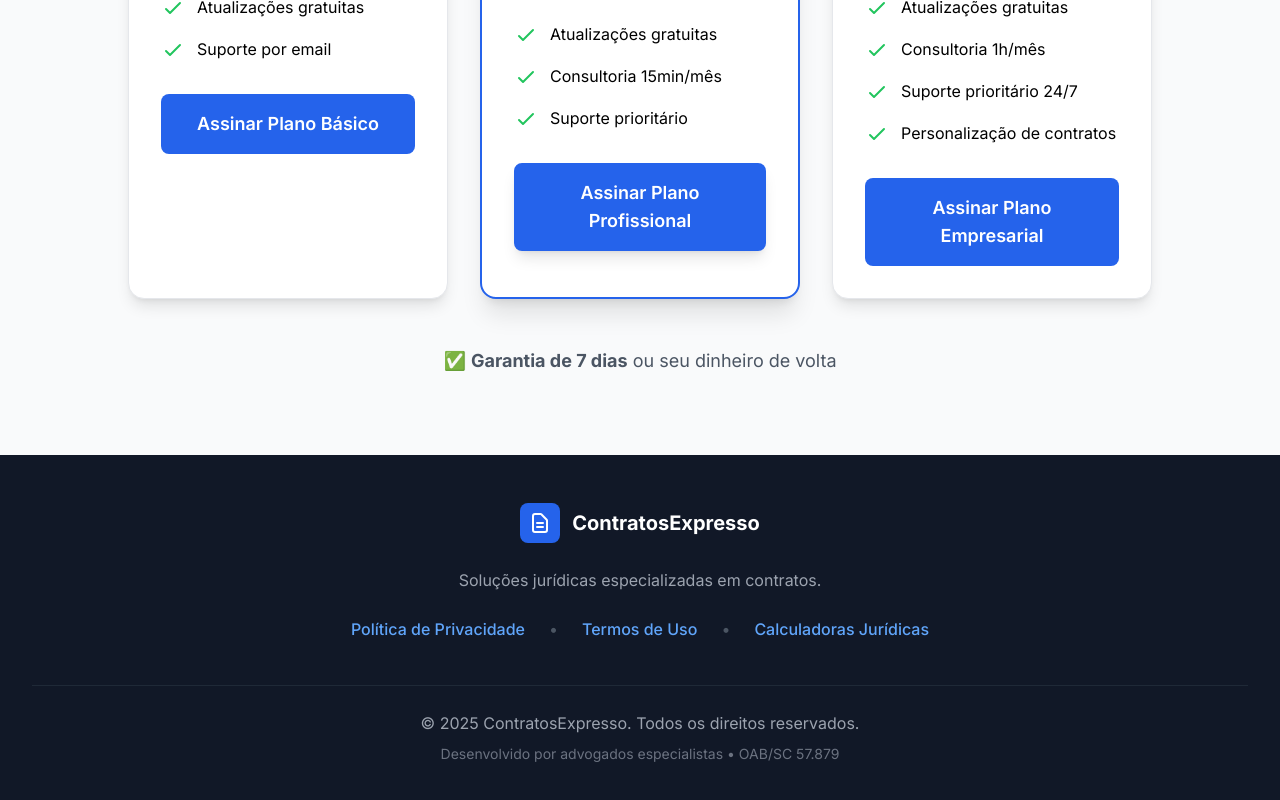
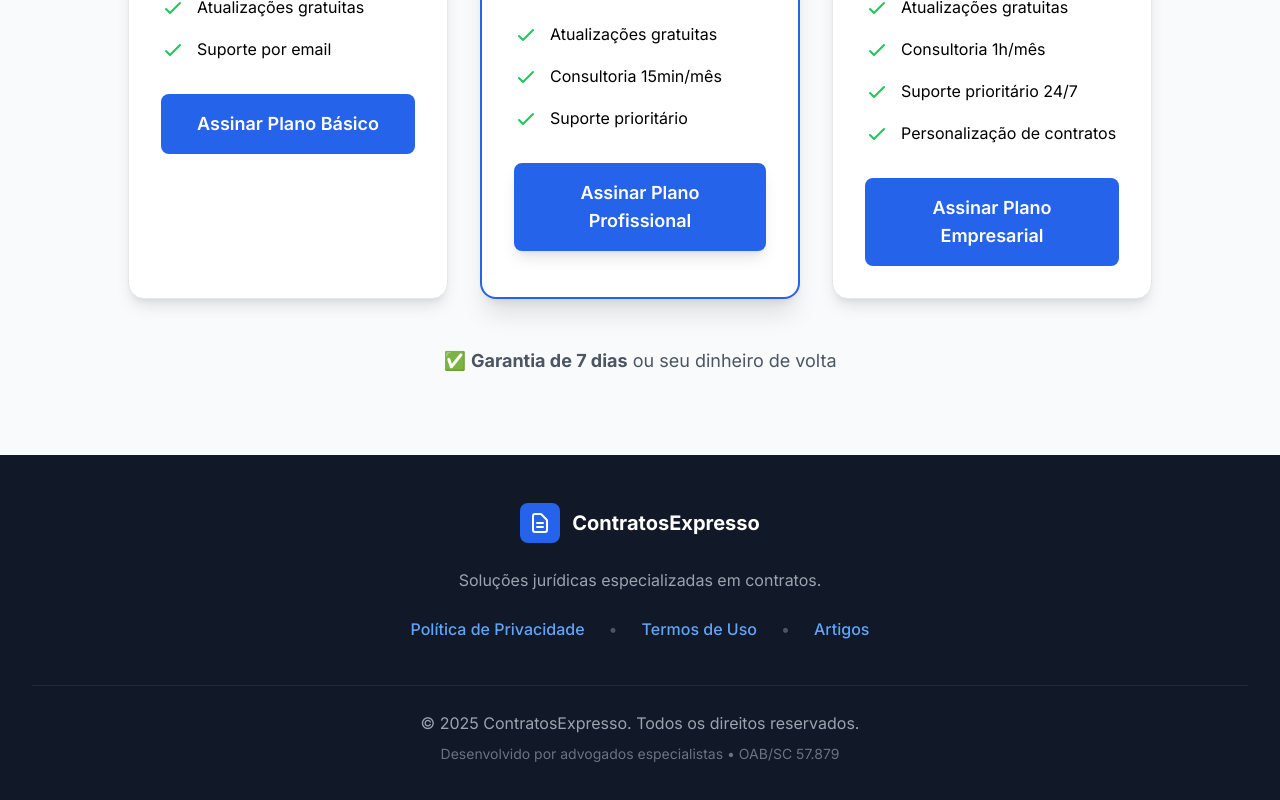
Before and after one commit to mestrereginaldo-site/contratosexpresso-site, a Next.js app: page / in a window 1280 px wide. Shown: the part 1714-2514 px from the top of the page. Built offline with nearby package versions, Linux system fonts and the light colour scheme.

Commit message:
Update Footer.js

```diff
--- a/components/Footer.js
+++ b/components/Footer.js
@@ -40,10 +40,10 @@ export default function Footer() {
             <span className="text-gray-600">•</span>
 
             <a
-              href="/calculadoras-juridicas"
+              href="/artigos"
               className="text-blue-400 hover:text-blue-300 transition-colors font-medium"
             >
-              Calculadoras Jurídicas
+              Artigos
             </a>
           </div>
 
```
